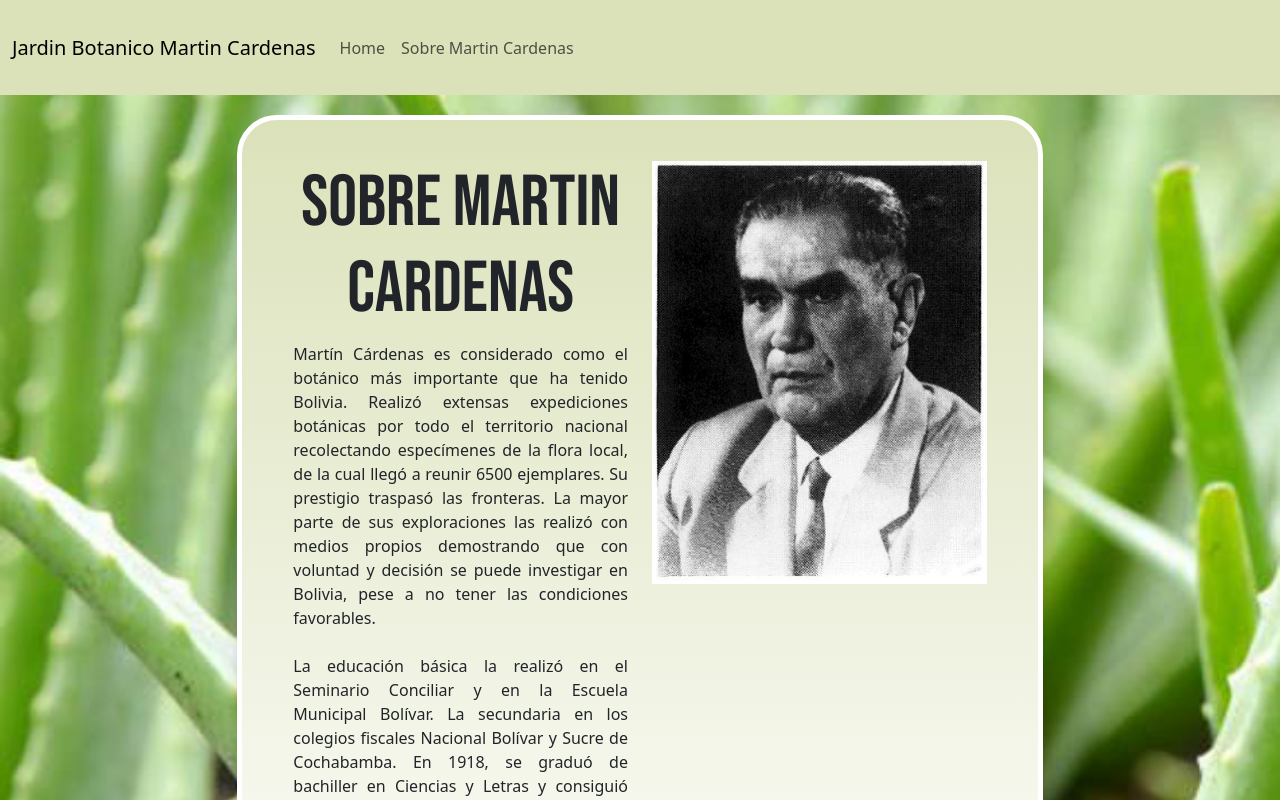
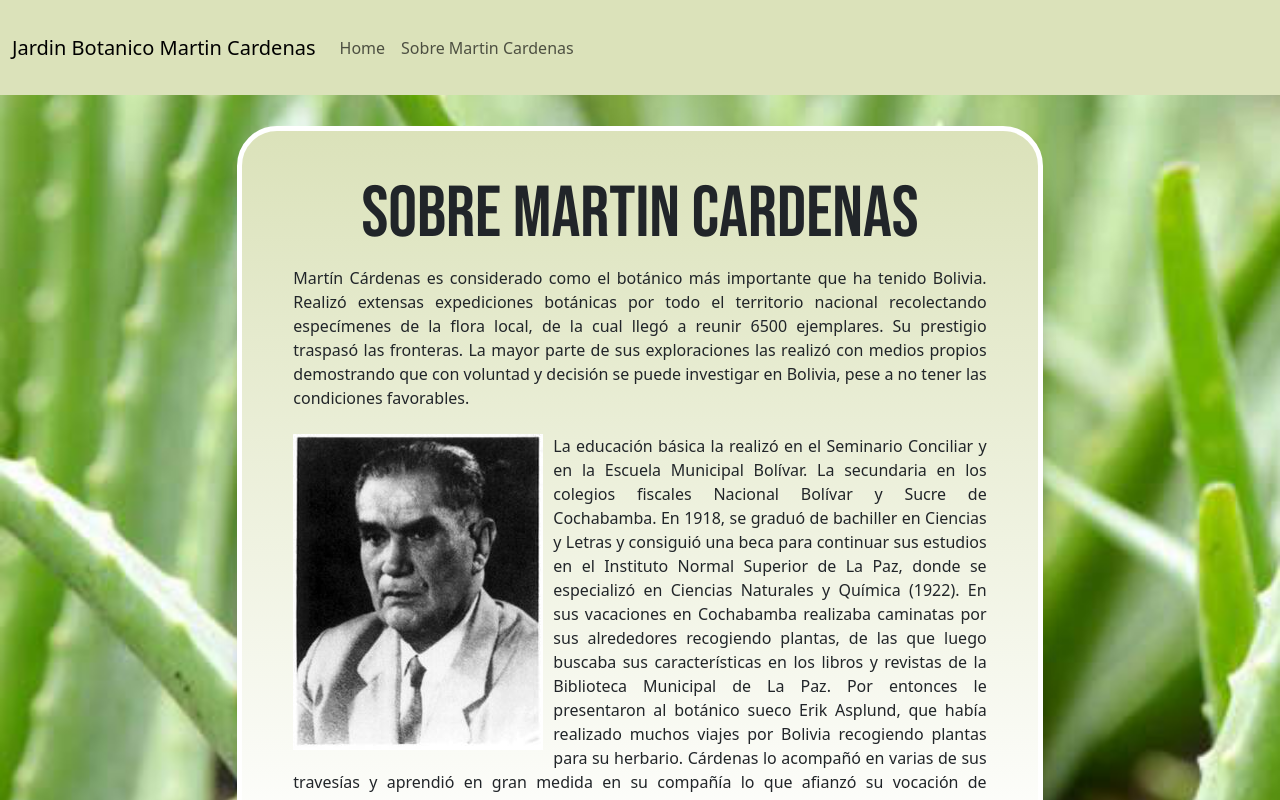
Before and after one commit to BrandonStambuk/ARQUI, a React (Create React App) app in the folder frontend/: page /about in a window 1280 px wide. Shown: the top 800 px of the page. Built offline with nearby package versions, Linux system fonts and the light colour scheme.

Commit message:
cambios en abour

```diff
--- a/frontend/src/components/About.js
+++ b/frontend/src/components/About.js
@@ -6,17 +6,12 @@ import imageMartinCardenas from "../images/martinCardenas.jpg"; // Importa la im
 import imageAloe from "../images/aloe-vera.jpg";
 import Navbar from "./Navbar";
 
-
-
-
-
-
 function About() {
-
+  // Estilo para el fondo con la imagen de aloe
   const estiloFondo = {
     backgroundImage: `url(${imageAloe})`,
-    backgroundSize: 'cover',
-    backgroundPosition: 'center',
+    backgroundSize: "cover",
+    backgroundPosition: "center",
     height: "200vh", // Ajusta la altura según tus necesidades
   };
 
@@ -25,14 +20,12 @@ function About() {
       <Navbar></Navbar>
       <div className="row justify-content-center align-items-center vh-100 imagen-aloe">
         <div className="col-md-8">
-          {" "}
           {/* Aumenta el ancho del card a 8 columnas en pantallas grandes */}
           <div className="card text-center b-0">
             <div className="card-body">
               <div className="row">
-                <div className="col-md-6">
-                  {" "}
-                  {/* Ocupa 6 columnas en pantallas grandes */}
+                <div className="col-md-12">
+                  {/* Contenido de texto con imagen integrada */}
                   <h5 className="card-title" id="about">
                     Sobre Martin Cardenas
                   </h5>
@@ -47,8 +40,13 @@ function About() {
                     con medios propios demostrando que con voluntad y decisión
                     se puede investigar en Bolivia, pese a no tener las
                     condiciones favorables.
-                    <br></br>
-                    <br></br>
+                    <br />
+                    <br />
+                    <img
+                      src={imageMartinCardenas}
+                      alt="Martin Cardenas"
+                      style={{ width: "250px", height: "316px", float: "left", marginRight: "10px" }}
+                    />
                     La educación básica la realizó en el Seminario Conciliar y
                     en la Escuela Municipal Bolívar. La secundaria en los
                     colegios fiscales Nacional Bolívar y Sucre de Cochabamba. En
@@ -59,20 +57,13 @@ function About() {
                     Cochabamba realizaba caminatas por sus alrededores
                     recogiendo plantas, de las que luego buscaba sus
                     características en los libros y revistas de la Biblioteca
-                    Municipal de La Paz.
+                    Municipal de La Paz. Por entonces le presentaron al botánico
+                    sueco Erik Asplund, que había realizado muchos viajes por
+                    Bolivia recogiendo plantas para su herbario. Cárdenas lo
+                    acompañó en varias de sus travesías y aprendió en gran
+                    medida en su compañía lo que afianzó su vocación de
+                    botánico.
                   </p>
-                </div>
-                <div className="col-md-6">
-                  {" "}
-                  {/* Ocupa 6 columnas en pantallas grandes */}
-                  <div className="row">
-                    {/* Utiliza la variable imageMartinCardenas para establecer la ruta de la imagen */}
-                    <img
-                      src={imageMartinCardenas}
-                      className="card-img-top rounded"
-                      alt="Imagen Martin Cardenas"
-                    />
-                  </div>
                 </div>
               </div>
             </div>
--- a/frontend/src/components/RegisterPlant.js
+++ b/frontend/src/components/RegisterPlant.js
@@ -1,3 +1,4 @@
+// Importa la clase de estilo
 import React, { useState } from "react";
 import "bootstrap/dist/css/bootstrap.min.css";
 import "../css/ImageSection.css";
@@ -10,18 +11,9 @@ const endpoint = "http://127.0.0.1:8000/api";
 function RegisterPlant() {
   const [plantData, setPlantData] = useState({
     nombre: "",
-    //scientificName: "",
     descripcion: "",
-    //purpose: "",
-    //howToUse: "",
     imagen: [],
   });
-
-  /*const handleStorePlanta = async () => {
-    e.preventDefault();
-    console.log("Datos de la planta:", plantData);
-    await axios.post(`${endpoint}/plantas`, plantData);
-  }*/
 
   const handleInputChange = (e) => {
     const { name, value } = e.target;
@@ -35,30 +27,24 @@ function RegisterPlant() {
     const files = e.target.files;
     setPlantData({
       ...plantData,
-      images: files,
+      imagen: files,
     });
   };
 
-  const handleSubmit = async(e) => {
+  const handleSubmit = async (e) => {
     e.preventDefault();
-    // Realiza la lógica de registro aquí, por ejemplo, envía los datos al servidor
-    console.log("Datos de la planta:", plantData);
-
 
     try {
       const formData = new FormData();
       formData.append("nombre", plantData.nombre);
       formData.append("descripcion", plantData.descripcion);
       formData.append("imagen", plantData.imagen[0]);
-      console.log(formData);
+
       const res = await axios.post(`${endpoint}/insertarPlanta`, formData);
       console.log(res);
-      console.log("hola");
     } catch (err) {
       console.log(err);
     }
-    //await axios.post(`${endpoint}/insertarPlanta`, plantData);
-
   };
 
   const estiloFondo = {
@@ -78,13 +64,15 @@ function RegisterPlant() {
       <Navbar />
       <div className="container">
         <div className="row justify-content-center align-items-center vh-100">
-          <div className="col-md-6">
-            <div className="card text-center">
+          <div className="col-md-8"> {/* Cambia col-md-6 a col-md-8 */}
+            <div className="card">
               <div className="card-body">
-                <h5 className="card-titulo">Registrar una Planta</h5>
+                <h5 className="card-title">Registrar una Planta</h5>
                 <form onSubmit={handleSubmit}>
                   <div className="mb-3">
-                    <label htmlFor="nombre" className="form-label">Nombre de la Planta</label>
+                    <label htmlFor="nombre" className="form-label">
+                      Nombre de la Planta
+                    </label>
                     <input
                       type="text"
                       className="form-control"
@@ -96,7 +84,9 @@ function RegisterPlant() {
                   </div>
 
                   <div className="mb-3">
-                    <label htmlFor="descripcion" className="form-label">Descripción Botánica</label>
+                    <label htmlFor="descripcion" className="form-label">
+                      Descripción Botánica
+                    </label>
                     <textarea
                       className="form-control"
                       id="descripcion"
@@ -108,7 +98,9 @@ function RegisterPlant() {
                   </div>
 
                   <div className="mb-3">
-                    <label htmlFor="imagen" className="form-label">Imágenes</label>
+                    <label htmlFor="imagen" className="form-label">
+                      Imágenes
+                    </label>
                     <input
                       type="file"
                       className="form-control"
@@ -118,8 +110,12 @@ function RegisterPlant() {
                       onChange={handleImageChange}
                     />
                   </div>
-                  <button type="submit" className="btn btn-primary">Registrar</button>
-                  <button type="submit" className="btn btn-primary">Generar QR</button>
+                  <button type="submit" className="btn btn-primary">
+                    Registrar
+                  </button>
+                  <button type="submit" className="btn btn-primary">
+                    Generar QR
+                  </button>
                 </form>
               </div>
             </div>
--- a/frontend/src/css/About.css
+++ b/frontend/src/css/About.css
@@ -11,6 +11,10 @@ body {
 .card-title{
     font-family: 'Bebas Neue', sans-serif;
     font-size: 4.5em;
+}
+
+.form-label{
+    text-align: right;
 }
 
 .custom-card-text{
```
Also changed, not shown: frontend/src/images/martinCardenas.jpg.
